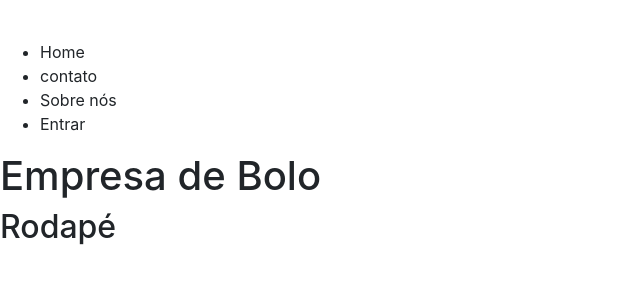
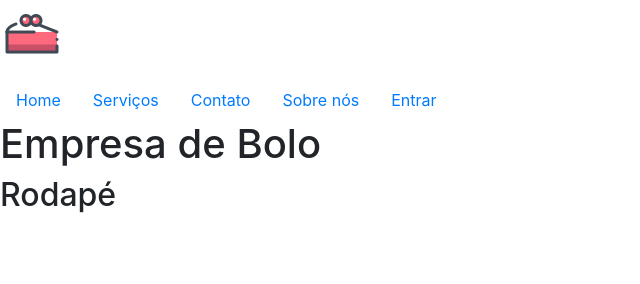
Before and after one commit to GabrielMiranda05/Projeto-Bolos-2, a plain HTML site: page index.html in a window 1280 px wide. Shown: the whole page, without its empty margins (0-640 px from the left). Drawn offline with nearby package versions, Linux system fonts and the light colour scheme.

Commit message:
segundo commit, alterações no menu do projeto

```diff
--- a/index.html
+++ b/index.html
@@ -4,23 +4,33 @@
     <meta charset="UTF-8">
     <meta http-equiv="X-UA-Compatible" content="IE=edge">
     <meta name="viewport" content="width=device-width, initial-scale=1.0">
+    <script src="https://kit.fontawesome.com/b362ee2bcc.js" crossorigin="anonymous"></script>
     <link rel="stylesheet" href="https://cdn.jsdelivr.net/npm/bootstrap@4.6.2/dist/css/bootstrap.min.css" integrity="sha384-xOolHFLEh07PJGoPkLv1IbcEPTNtaed2xpHsD9ESMhqIYd0nLMwNLD69Npy4HI+N" crossorigin="anonymous">
     <link rel="stylesheet" href="css/estilo.css">
-    <title>Projeto Bolos 2</title>
+    <title>Index</title>
 </head>
 <body>
     <header>
         <figure>
-            <img src="" alt="">
+            <img src="imagens/bolo-logo.png" alt="Bolo">
         </figure>
-        <nav>
-            <ul>
-                <li><a href="#"></a> Home</li>
-                <li><a href="#"></a> contato</li>
-                <li><a href="#"></a> Sobre nós</li>
-                <li><a href="#"></a> Entrar</li>
-            </ul>
-        </nav>
+        <ul class="nav">
+            <li class="nav-item">
+                <a class="nav-link active" href="#">Home</a>
+            </li>
+            <li class="nav-item">
+                <a class="nav-link" href="#">Serviços</a>
+            </li>
+            <li class="nav-item">
+                <a class="nav-link" href="#">Contato</a>
+            </li>
+            <li class="nav-item">
+                <a class="nav-link" href="#">Sobre nós</a>
+            </li>
+            <li class="nav-item">
+                <a class="nav-link">Entrar</a>
+            </li>
+        </ul>
     </header>
     <main>
         <h1>Empresa de Bolo</h1>
```
